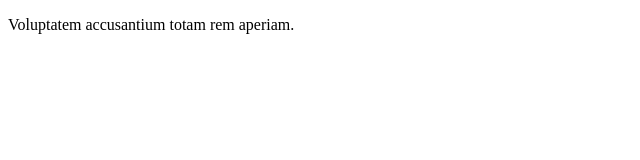
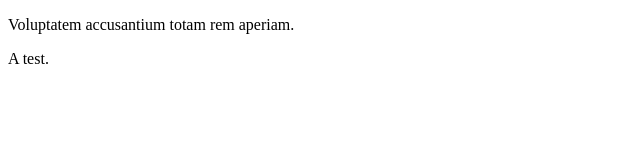
Before and after one commit to mazal/-my_website, a plain HTML site: page index.html in a window 1280 px wide. Shown: the full height of the page, 0-640 px from the left. Drawn offline with Linux system fonts and the light colour scheme.

Commit message:
Update index.html

```diff
--- a/index.html
+++ b/index.html
@@ -11,6 +11,6 @@
 
   <body>
     <p>Voluptatem accusantium totam rem aperiam.</p>
-  </body>
+    <p>A test.</p>
 
 </html>
```
